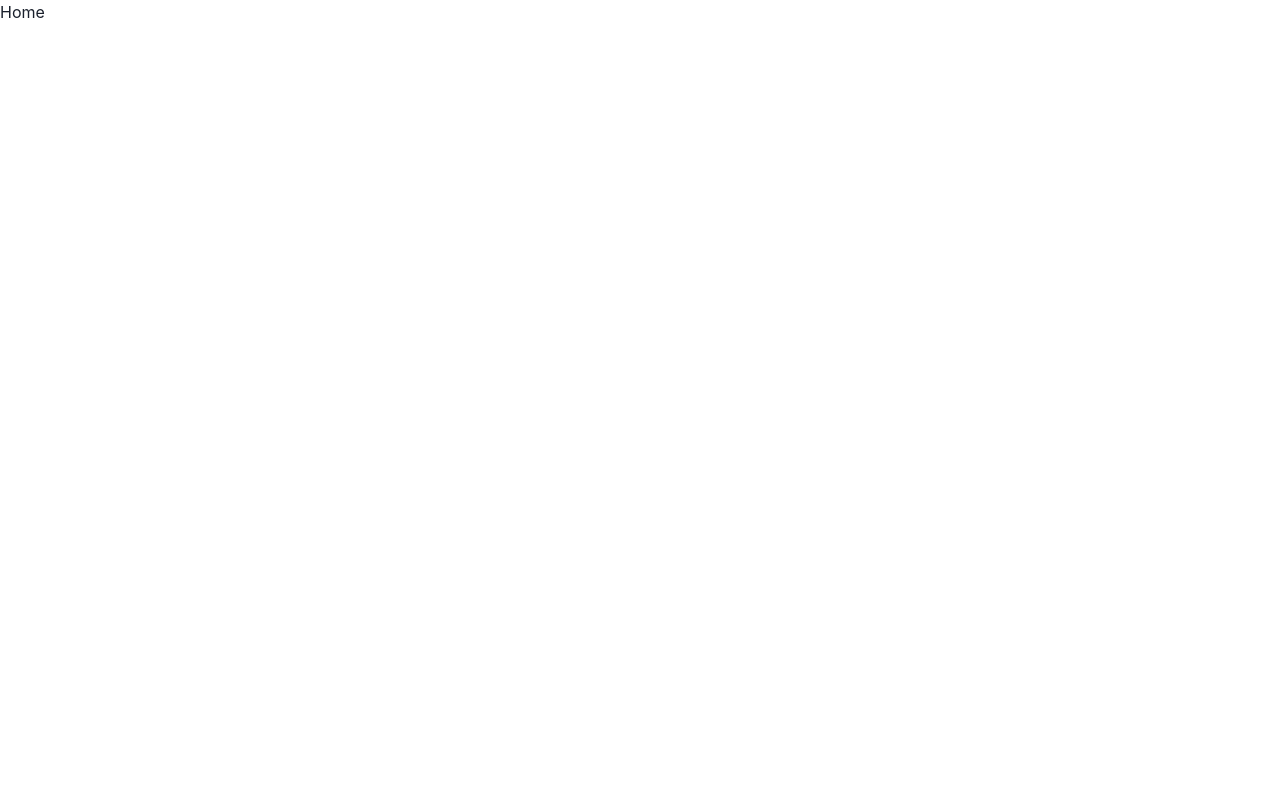
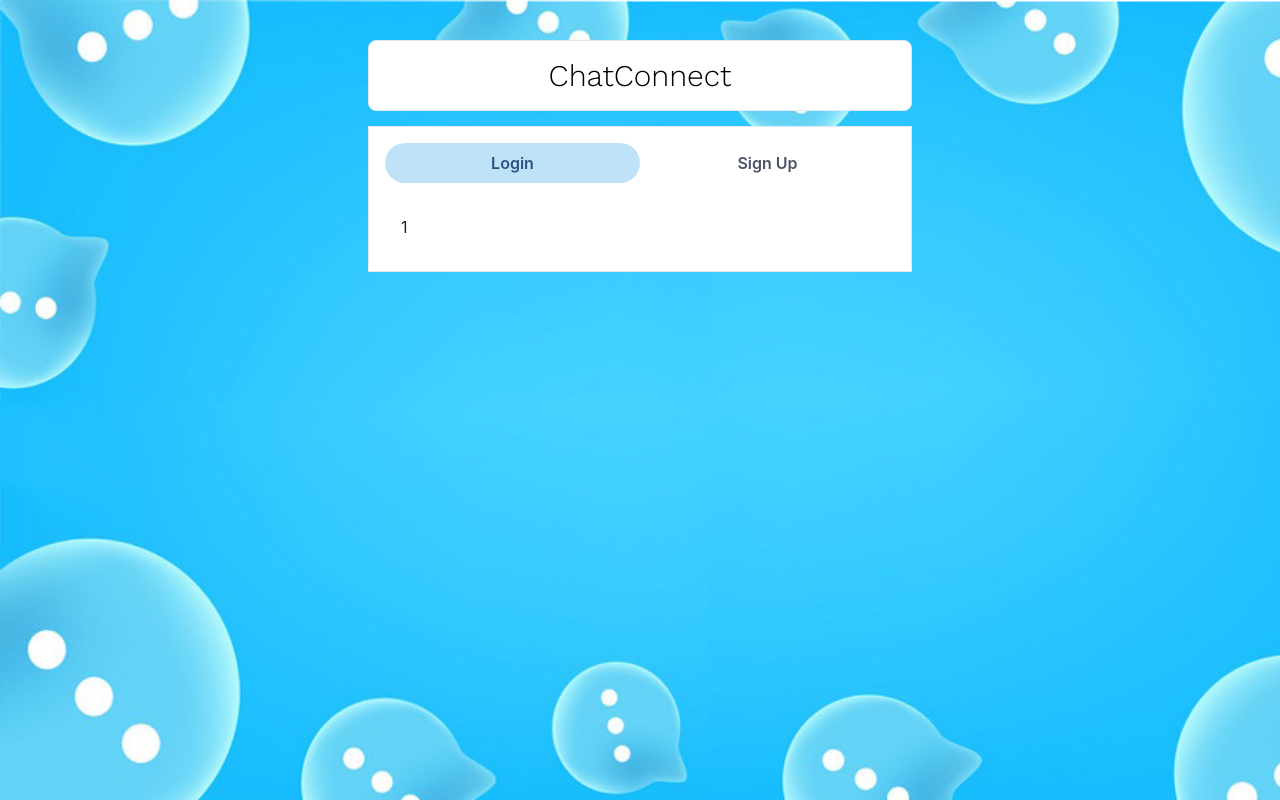
Before and after one commit to Droffilc13/ChatConnect, a React (Create React App) app in the folder frontend/: page / in a window 1280 px wide. Built offline with nearby package versions, Linux system fonts and the light colour scheme.

Commit message:
Build the tab functionality for login and sign up page

```diff
--- a/frontend/src/App.css
+++ b/frontend/src/App.css
@@ -0,0 +1,9 @@
+@import url('https://fonts.googleapis.com/css2?family=Work+Sans:wght@300&display=swap');
+
+.App {
+    min-height: 100vh;
+    display: flex;
+    background-image: url('./background.png');
+    background-repeat: no-repeat;
+    background-size: cover;
+}
--- a/frontend/src/App.js
+++ b/frontend/src/App.js
@@ -1,8 +1,11 @@
 import { useState } from "react";
-import { Route, Routes } from 'react-router-dom'
+import { Route, Routes } from 'react-router-dom';
+import axios from "axios";
+import './App.css';
 
 import HomePage from './pages/HomePage'
 import ChatPage from "./pages/ChatPage";
+
 
 function App() {
 
--- a/frontend/src/pages/HomePage.js
+++ b/frontend/src/pages/HomePage.js
@@ -1,11 +1,43 @@
-import React from 'react'
+import React from 'react';
+import { Container, Box, Text } from '@chakra-ui/react';
+import { Tabs, TabList, TabPanels, Tab, TabPanel } from '@chakra-ui/react';
 
 const HomePage = () => {
 
   return (
-    <div>
-      <h1>Home</h1>
-    </div>
+    <Container maxWidth='xl' centreContent>
+      <Box
+        d='flex'
+        justifyContent="center"
+        padding={3}
+        fontFamily="Arial"
+        background={"white"}
+        m = "40px 0 15px 0"
+        borderRadius="lg"
+        borderWidth="1px"
+      >
+        <Text fontSize='3xl' fontFamily='work sans' color='black' align="center">ChatConnect</Text>
+      </Box>
+      <Box
+        background="white"
+        padding={4}
+        w="100%"
+        borderRadius="1g"
+        borderWidth="1px"
+      >
+        <Tabs variant='soft-rounded'>
+          <TabList marginBottom='1em'>
+            <Tab width="50%">Login</Tab>
+            <Tab width="50%">Sign Up</Tab>
+          </TabList>
+          <TabPanels>
+            <TabPanel>{1}</TabPanel>
+            <TabPanel>{2}</TabPanel>
+          </TabPanels>
+        </Tabs>
+
+      </Box>
+    </Container>
   )
 }
 
```
